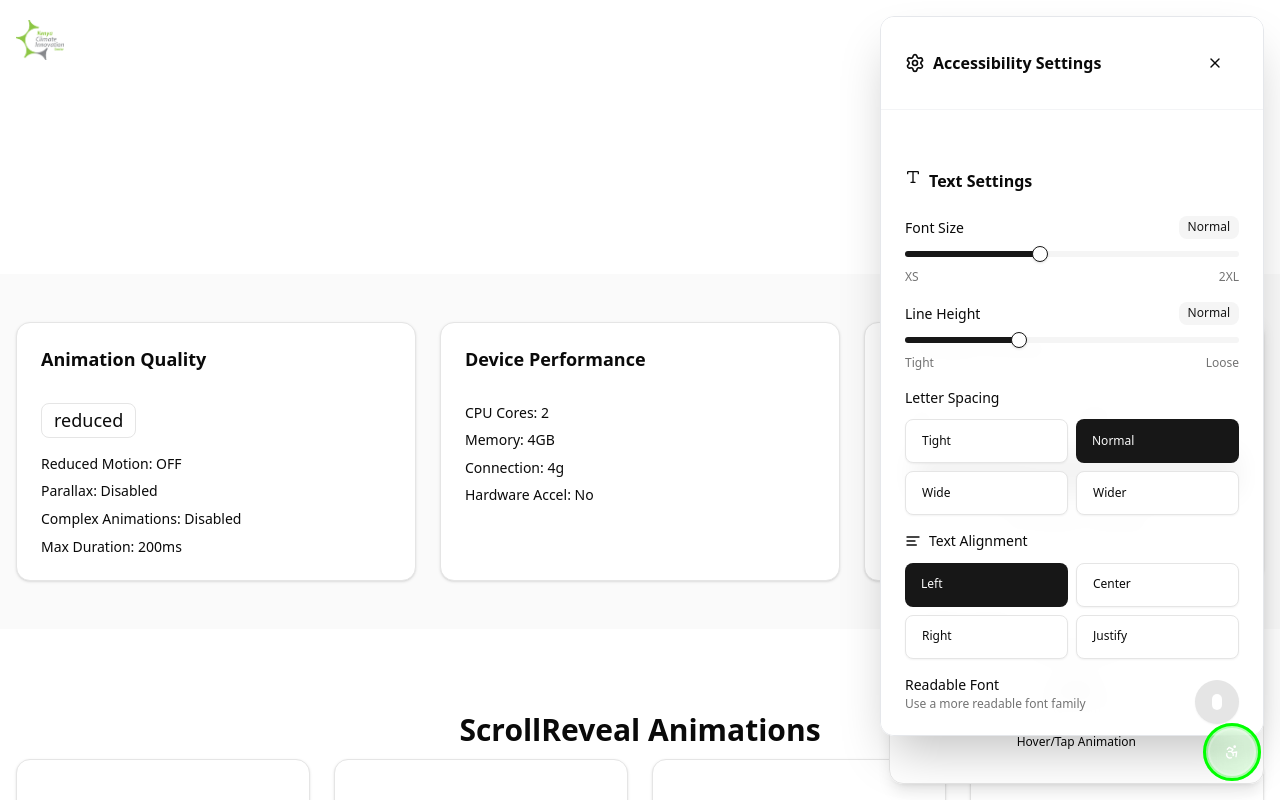
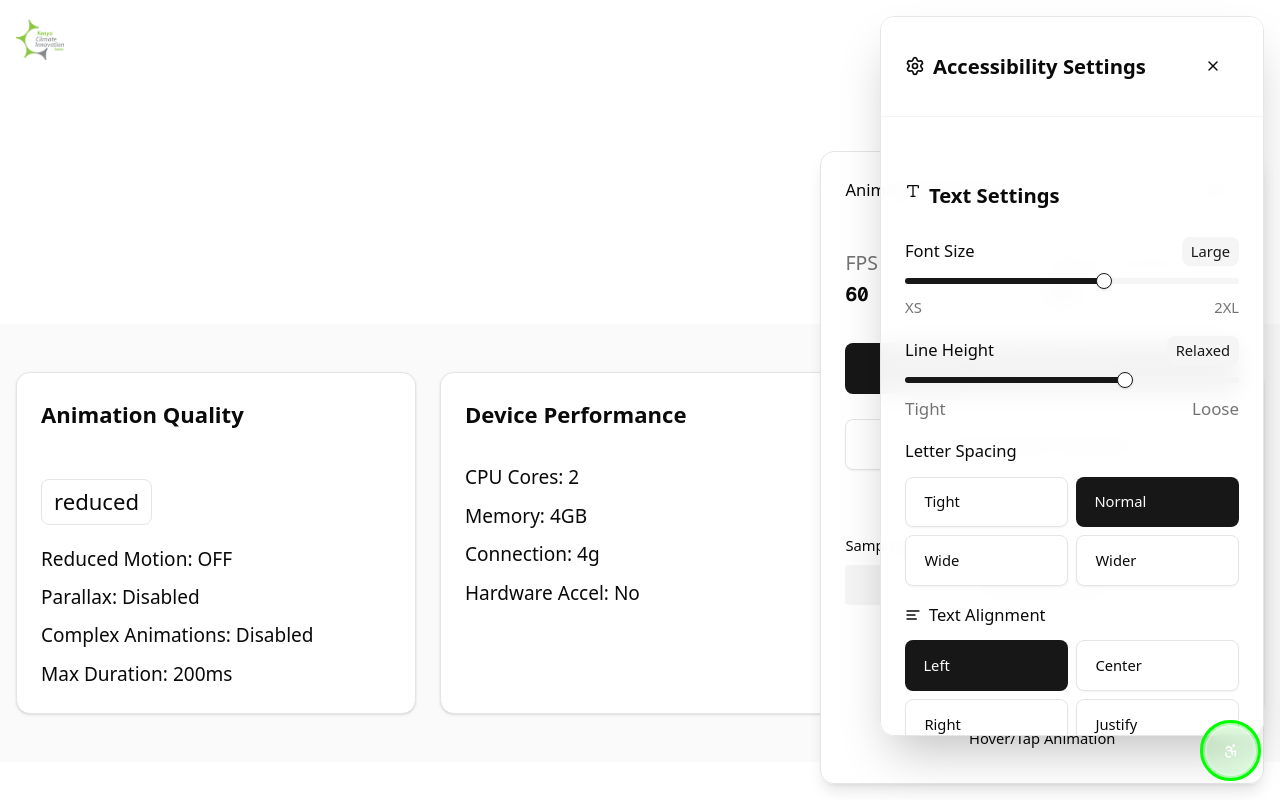
Before and after one commit to IdrisKulubi/kcic-website, a Next.js app: page /animation-test in a window 1280 px wide. Both pictures are taken after a click on the button "Open accessibility settings". Shown: the top 800 px of the page. Built offline with nearby package versions, Linux system fonts and the light colour scheme.

Commit message:
refactor: update font scaling values for improved accessibility consistency

```diff
--- a/src/components/accessibility/accessibility-wrapper.tsx
+++ b/src/components/accessibility/accessibility-wrapper.tsx
@@ -4,7 +4,6 @@ import React from "react";
 import { useAccessibilityClasses } from "@/hooks/use-accessibility-classes";
 import { cn } from "@/lib/utils";
 import { JSX } from "react/jsx-runtime";
-
 
 interface AccessibilityWrapperProps {
   children: React.ReactNode;
--- a/src/contexts/accessibility-context.tsx
+++ b/src/contexts/accessibility-context.tsx
@@ -4,12 +4,12 @@ import React, { createContext, useContext, useEffect, useState, useCallback } fr
 
 // Font size scale options
 export const FONT_SCALES = {
-  xs: { scale: 0.8, label: 'Extra Small', value: 'xs' },
-  sm: { scale: 0.9, label: 'Small', value: 'sm' },
+  xs: { scale: 0.85, label: 'Extra Small', value: 'xs' },
+  sm: { scale: 0.95, label: 'Small', value: 'sm' },
   base: { scale: 1.0, label: 'Normal', value: 'base' },
-  lg: { scale: 1.1, label: 'Large', value: 'lg' },
-  xl: { scale: 1.25, label: 'Extra Large', value: 'xl' },
-  '2xl': { scale: 1.5, label: 'Double Large', value: '2xl' },
+  lg: { scale: 1.15, label: 'Large', value: 'lg' },
+  xl: { scale: 1.3, label: 'Extra Large', value: 'xl' },
+  '2xl': { scale: 1.6, label: 'Double Large', value: '2xl' },
 } as const;
 
 // Line height options
@@ -70,8 +70,8 @@ interface AccessibilityContextType {
 }
 
 const defaultSettings: AccessibilitySettings = {
-  fontSize: 'base',
-  lineHeight: 'normal',
+  fontSize: 'lg',
+  lineHeight: 'relaxed',
   letterSpacing: 'normal',
   textAlignment: 'left',
   highContrast: false,
--- a/src/styles/accessibility.css
+++ b/src/styles/accessibility.css
@@ -10,7 +10,7 @@
 
 /* Apply font scaling to all text elements */
 .accessibility-enhanced {
-  font-size: calc(1rem * var(--accessibility-font-scale));
+  font-size: calc(1.1rem * var(--accessibility-font-scale));
   line-height: var(--accessibility-line-height);
   letter-spacing: var(--accessibility-letter-spacing);
   text-align: var(--accessibility-text-align);
@@ -62,16 +62,16 @@ h5 { font-size: calc(1.125rem * var(--accessibility-font-scale)); }
 h6 { font-size: calc(1rem * var(--accessibility-font-scale)); }
 
 /* Text size utilities that respect accessibility scaling */
-.text-xs { font-size: calc(0.75rem * var(--accessibility-font-scale)); }
-.text-sm { font-size: calc(0.875rem * var(--accessibility-font-scale)); }
-.text-base { font-size: calc(1rem * var(--accessibility-font-scale)); }
-.text-lg { font-size: calc(1.125rem * var(--accessibility-font-scale)); }
-.text-xl { font-size: calc(1.25rem * var(--accessibility-font-scale)); }
-.text-2xl { font-size: calc(1.5rem * var(--accessibility-font-scale)); }
-.text-3xl { font-size: calc(1.875rem * var(--accessibility-font-scale)); }
-.text-4xl { font-size: calc(2.25rem * var(--accessibility-font-scale)); }
-.text-5xl { font-size: calc(3rem * var(--accessibility-font-scale)); }
-.text-6xl { font-size: calc(3.75rem * var(--accessibility-font-scale)); }
+.text-xs { font-size: calc(0.8rem * var(--accessibility-font-scale)); }
+.text-sm { font-size: calc(0.9rem * var(--accessibility-font-scale)); }
+.text-base { font-size: calc(1.1rem * var(--accessibility-font-scale)); }
+.text-lg { font-size: calc(1.2rem * var(--accessibility-font-scale)); }
+.text-xl { font-size: calc(1.35rem * var(--accessibility-font-scale)); }
+.text-2xl { font-size: calc(1.6rem * var(--accessibility-font-scale)); }
+.text-3xl { font-size: calc(2rem * var(--accessibility-font-scale)); }
+.text-4xl { font-size: calc(2.4rem * var(--accessibility-font-scale)); }
+.text-5xl { font-size: calc(3.2rem * var(--accessibility-font-scale)); }
+.text-6xl { font-size: calc(4rem * var(--accessibility-font-scale)); }
 
 /* High contrast mode */
 .accessibility-high-contrast {
```
